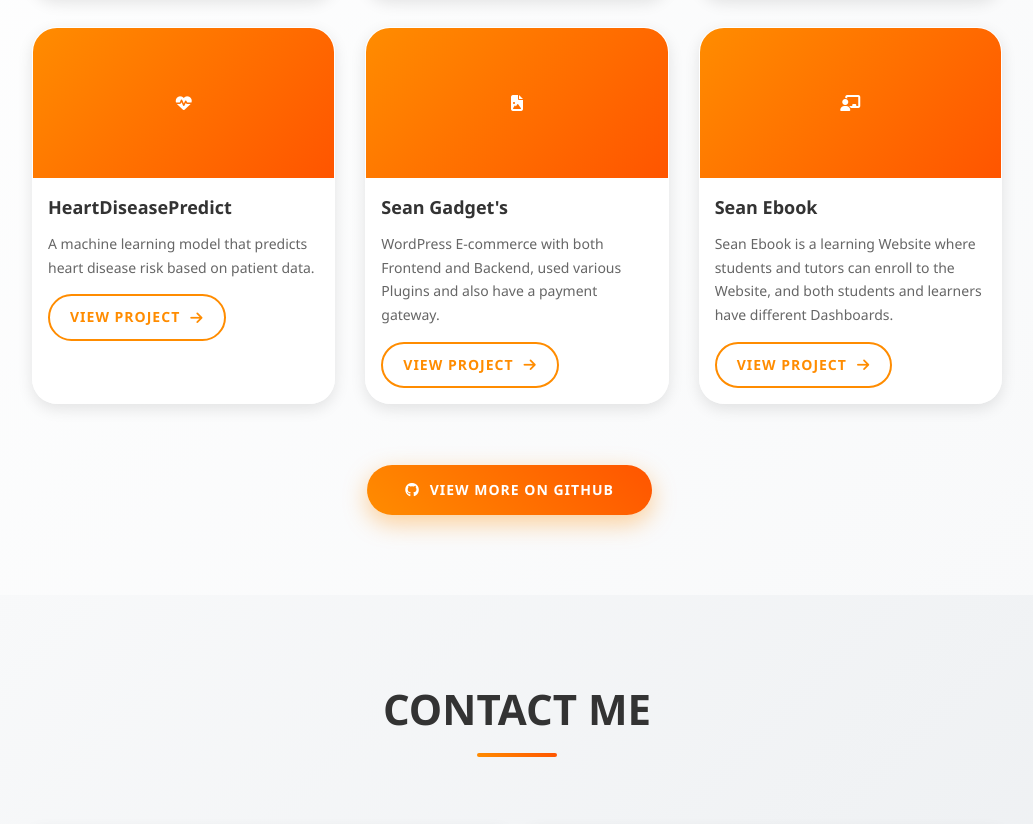
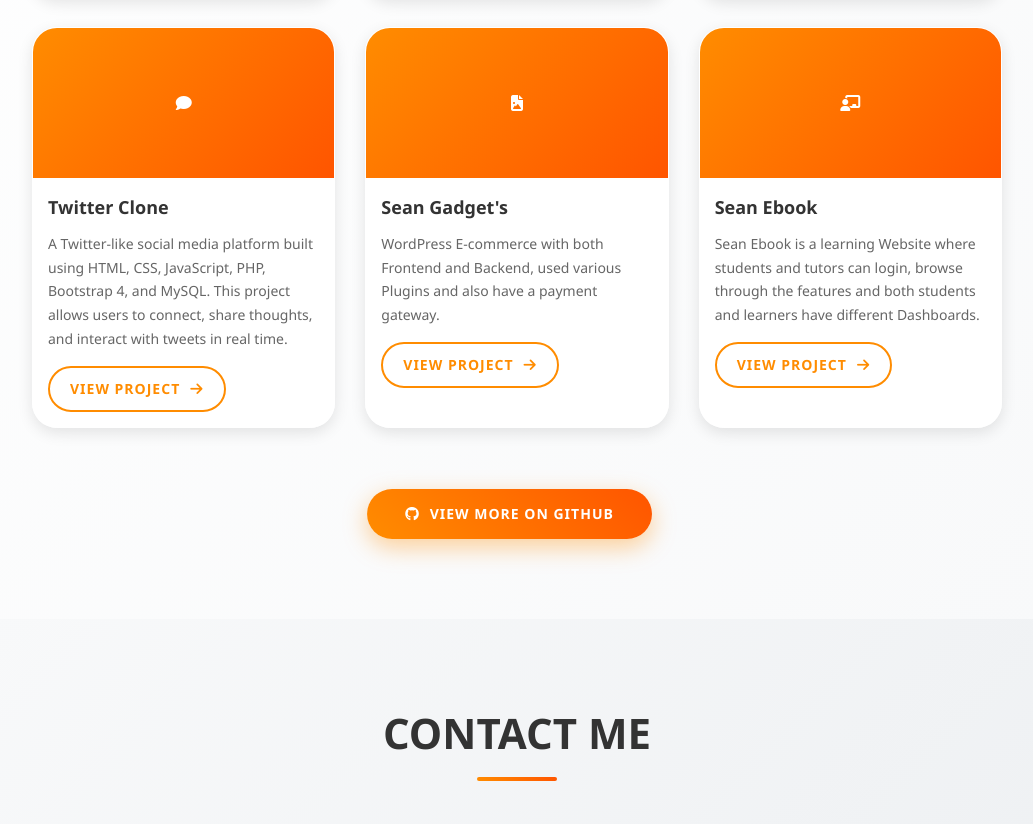
Before and after one commit to Shaun2003/SHAUNS-PORTFOLIO, a plain HTML site: page index.html in a window 1280 px wide. Shown: the part 8771-9595 px from the top of the page, without its empty margins (208-1241 px from the left). Drawn offline with Linux system fonts and the light colour scheme.

Commit message:
Update index.html

```diff
--- a/index.html
+++ b/index.html
@@ -616,12 +616,13 @@
 
                 <div class="project-card">
                     <div class="project-img">
-                        <i class="fas fa-heartbeat"></i>
+                        <i class="fas fa-comment"></i>
                     </div>
                     <div class="project-content">
-                        <h3 class="project-title">HeartDiseasePredict</h3>
-                        <p class="project-desc">A machine learning model that predicts heart disease risk based on patient data.</p>
-                        <a href="https://github.com/Shaun2003/HeartDiseasePredict" target="_blank" class="project-link">View Project <i class="fas fa-arrow-right"></i></a>
+                        <h3 class="project-title">Twitter Clone</h3>
+                        <p class="project-desc">A Twitter-like social media platform built using HTML, CSS, JavaScript, PHP, Bootstrap 4, and MySQL.
+                            This project allows users to connect, share thoughts, and interact with tweets in real time.</p>
+                        <a href="https://github.com/Shaun2003/Twitter-Clone" target="_blank" class="project-link">View Project <i class="fas fa-arrow-right"></i></a>
                     </div>
                 </div>
 
@@ -642,7 +643,7 @@
                     </div>
                     <div class="project-content">
                         <h3 class="project-title">Sean Ebook</h3>
-                        <p class="project-desc">Sean Ebook is a learning Website where students and tutors can enroll to the Website, and both students and learners have different Dashboards.</p>
+                        <p class="project-desc">Sean Ebook is a learning Website where students and tutors can login, browse through the features and both students and learners have different Dashboards.</p>
                         <a href="https://github.com/Shaun2003/SEAN-EBOOK" target="_blank" class="project-link">View Project <i class="fas fa-arrow-right"></i></a>
                     </div>
                 </div>
```
